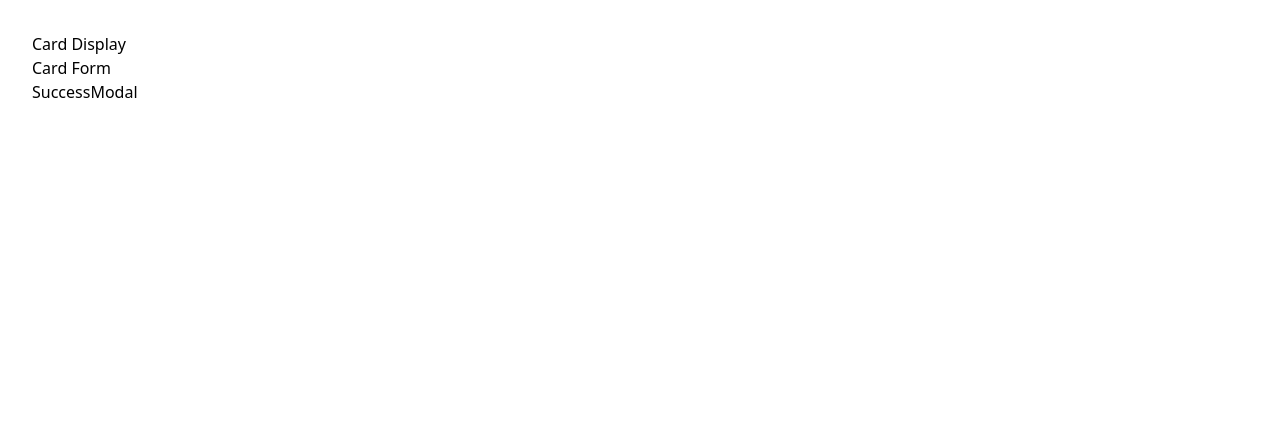
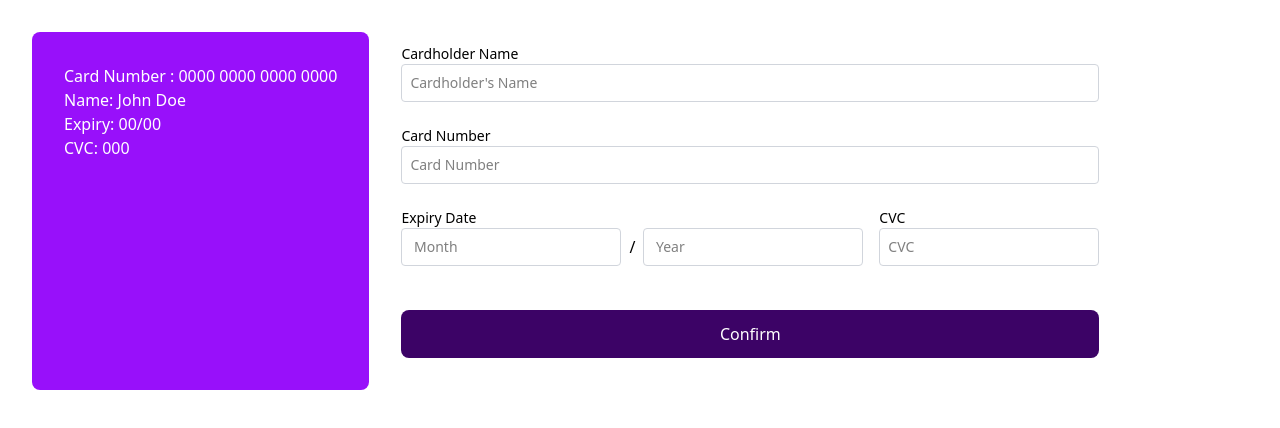
Before and after one commit to Eh1z/interactive_UI, a React (Vite) app: page / in a window 1280 px wide. Shown: the top 428 px of the page. Built offline with nearby package versions, Linux system fonts and the light colour scheme.

Commit message:
all done

```diff
--- a/src/App.jsx
+++ b/src/App.jsx
@@ -1,11 +1,46 @@
-import React from "react";
+import React, { useState } from "react";
+
+const initialCardData = {
+	name: "",
+	number: "",
+	month: "",
+	year: "",
+	cvc: "",
+};
 
 const App = () => {
+	const [cardData, setCardData] = useState(initialCardData);
+	const [errors, setErrors] = useState({});
+	const [submitted, setSubmitted] = useState(false);
+	const handleChange = (e) => {
+		const { name, value } = e.target;
+		setCardData((prev) => ({ ...prev, [name]: value }));
+	};
+
 	return (
-		<div className="p-8">
-			<CardDisplay />
-			<CardForm />
-			<Success />
+		<div className="p-8 flex gap-8 flex-col lg:flex-row">
+			<CardDisplay cardData={cardData} />
+
+			<div>
+				{/* <p> {errors && errors}</p> */}
+				{!submitted ? (
+					<CardForm
+						cardData={cardData}
+						handleChange={handleChange}
+						errors={errors}
+						setErrors={setErrors}
+						submitted={submitted}
+						setSubmitted={setSubmitted}
+					/>
+				) : (
+					<Success
+						onContinue={() => {
+							setCardData(initialCardData);
+							setSubmitted(false);
+						}}
+					/>
+				)}
+			</div>
 		</div>
 	);
 };
@@ -13,16 +48,160 @@ const App = () => {
 export default App;
 
 // CardDisplay
-const CardDisplay = () => {
-	return <div>Card Display</div>;
+const CardDisplay = ({ cardData }) => {
+	const { name, number, month, year, cvc } = cardData;
+
+	return (
+		<div className="p-8 bg-purple-600 text-white rounded-lg max-w-lg">
+			<p>Card Number : {number || "0000 0000 0000 0000"}</p>
+			<p>Name: {name || "John Doe"}</p>
+			<p>Expiry: {(month || "00") + "/" + (year || "00")}</p>
+			<p>CVC: {cvc || "000"}</p>
+		</div>
+	);
 };
 
 // CardForm
-const CardForm = () => {
-	return <form>Card Form</form>;
+const CardForm = ({
+	cardData,
+	handleChange,
+	errors,
+	setErrors,
+	submitted,
+	setSubmitted,
+}) => {
+	// Form Validations
+	const validateForm = () => {
+		const newErrors = {};
+		if (!cardData.name) newErrors.name = "Name is required";
+		if (!/^\d{16}$/.test(cardData.number))
+			newErrors.number = "Card Number must be up to 16 digits";
+		if (!/^\d{2}$/.test(cardData.month)) newErrors.month = "Invalid Month";
+		if (!/^\d{2}$/.test(cardData.year)) newErrors.year = "Invalid Year";
+		if (!/^\d{3}$/.test(cardData.cvc)) newErrors.cvc = "Invalid CVC";
+
+		return newErrors;
+	};
+
+	const handleSubmit = (e) => {
+		e.preventDefault();
+		const validationErrors = validateForm();
+
+		if (Object.keys(validationErrors).length > 0) {
+			setErrors(validationErrors);
+			console.log(errors);
+		} else {
+			setSubmitted(true);
+			setErrors({});
+		}
+	};
+
+	return (
+		<form>
+			{/* Name */}
+			<div className="flex flex-col py-3">
+				<label className="text-sm">Cardholder Name</label>
+				<input
+					className="p-2 outline-none border border-gray-300 rounded text-sm"
+					type="text"
+					name="name"
+					value={cardData.name}
+					onChange={handleChange}
+					placeholder="Cardholder's Name"
+				/>
+				<p className="text-xs text-red-600">
+					{errors.name && errors.name}
+				</p>
+			</div>
+
+			{/* Card Number */}
+			<div className="flex flex-col py-3">
+				<label className="text-sm">Card Number</label>
+				<input
+					className="p-2 outline-none border border-gray-300 rounded text-sm"
+					type="number"
+					name="number"
+					value={cardData.number}
+					onChange={handleChange}
+					placeholder="Card Number"
+				/>
+				<p className="text-xs text-red-600">
+					{errors.number && errors.number}
+				</p>
+			</div>
+
+			<div className="flex gap-4 items-center">
+				{/* Expiry Date */}
+				<div className="flex flex-col py-3">
+					<label className="text-sm">Expiry Date</label>
+					<div className="flex items-center gap-2">
+						<input
+							className="p-2 outline-none border border-gray-300 rounded text-sm"
+							type="number"
+							name="month"
+							value={cardData.month}
+							onChange={handleChange}
+							placeholder=" Month"
+						/>
+						/
+						<input
+							className="p-2 outline-none border border-gray-300 rounded text-sm"
+							type="number"
+							name="year"
+							value={cardData.year}
+							onChange={handleChange}
+							placeholder=" Year"
+						/>
+					</div>
+					<p className="text-xs text-red-600">
+						{errors.month && errors.month}
+					</p>
+					<p className="text-xs text-red-600">
+						{errors.year && errors.year}
+					</p>
+				</div>
+
+				{/* CVC */}
+				<div className="flex flex-col py-3">
+					<label className="text-sm">CVC</label>
+					<input
+						className="p-2 outline-none border border-gray-300 rounded text-sm"
+						type="number"
+						name="cvc"
+						value={cardData.cvc}
+						onChange={handleChange}
+						placeholder="CVC "
+					/>
+					<p className="text-xs text-red-600">
+						{errors.cvc && errors.cvc}
+					</p>
+				</div>
+			</div>
+
+			<button
+				type="submit"
+				onClick={handleSubmit}
+				className="px-8 py-3 bg-purple-950 text-white flex items-center justify-center rounded-lg w-full my-8"
+			>
+				Confirm
+			</button>
+			{submitted}
+		</form>
+	);
 };
 
 // Success
-const Success = () => {
-	return <div>SuccessModal</div>;
+const Success = ({ onContinue }) => {
+	return (
+		<div className="text-center w-full flex flex-col items-center p-8  rounded shadow ">
+			<p className="text-xl">Thank You!</p>
+			<p className="mb-4">We've added your card details</p>
+			<button
+				onClick={onContinue}
+				className="px-8 py-3 bg-purple-950 text-white flex items-center justify-center max-w-md rounded-lg my-8"
+			>
+				Continue
+			</button>
+		</div>
+	);
 };
```
